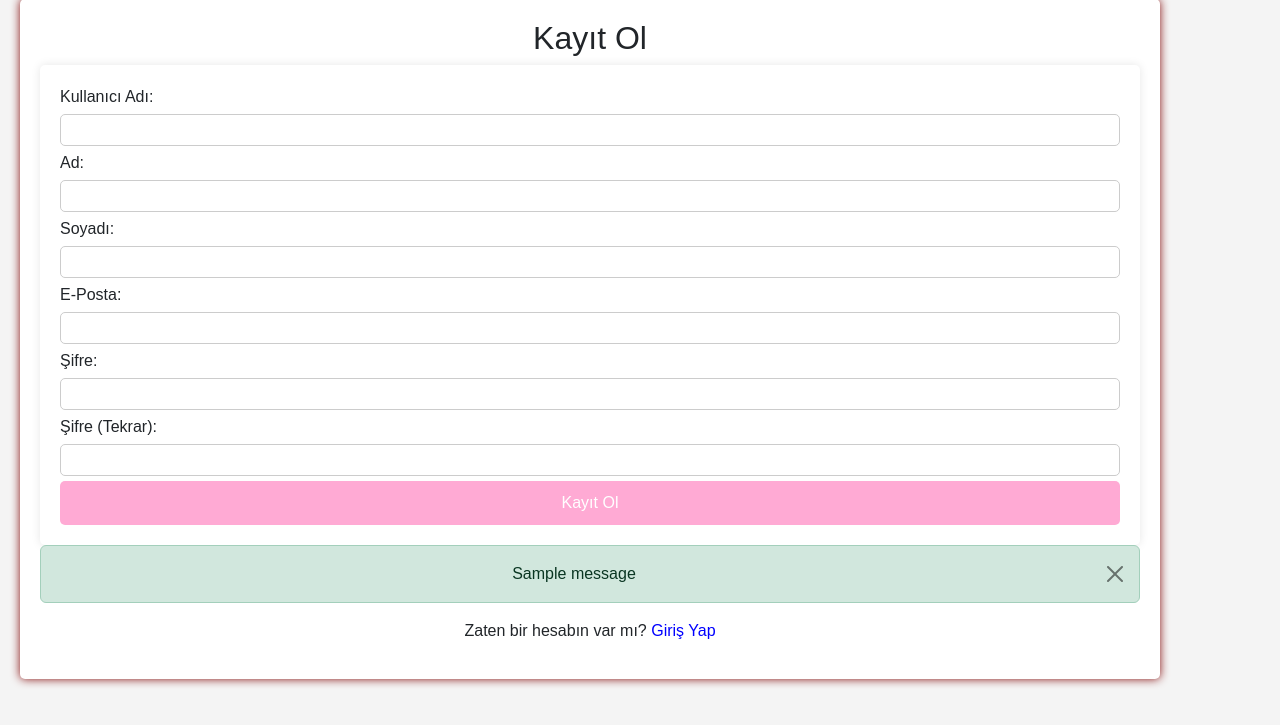
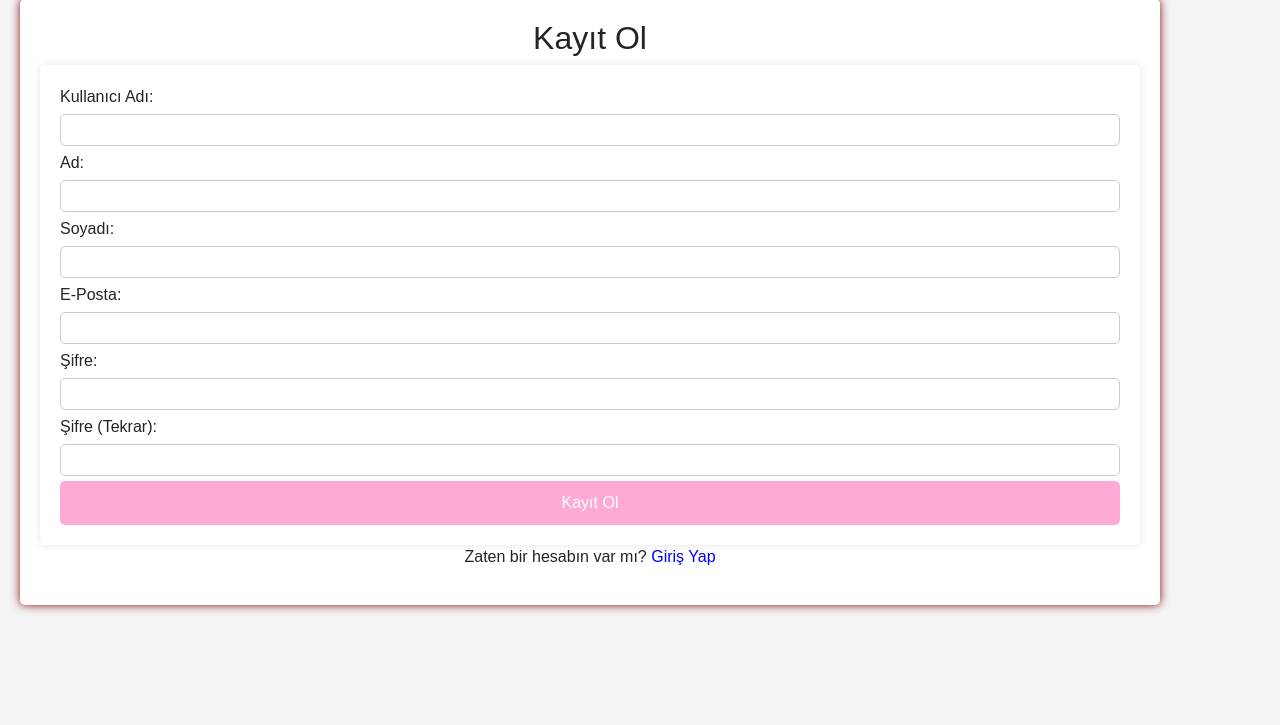
Before and after one commit to aysenuryesil/MyProject, a Django app: page /register/ in a window 1280 px wide. Shown: the part 75-800 px from the top of the page. Run offline with Django 5.2, Linux system fonts and the light colour scheme; one stand-in notice (Sample message) is shown.

Commit message:
güncellendi

```diff
--- a/accounts/views.py
+++ b/accounts/views.py
@@ -58,7 +58,7 @@ def register_view(request):
         password1 = request.POST["password1"]
         password2 = request.POST["password2"]
 
-        if password1 != password2:
+        if password1 != password2 :
             messages.error(request,'Şifreler uyuşmuyor!!!')
             return redirect('register')
 
@@ -79,7 +79,7 @@ def register_view(request):
                 password=password1
             )
             user.save()
-            messages.success(request,"Başarıyla kayıt oldunuz! Giriş yapabilirsiniz.")
+            messages.success(request, "Tebrikler! Başarıyla kayıt oldunuz.")
             return redirect("login")
 
     return render(request, "register.html")
--- a/templates/register.html
+++ b/templates/register.html
@@ -78,13 +78,12 @@
 </form>
 
         {% if messages %}
-            {% for message in messages %}
-                <div class="alert alert-{{ message.tags }} alert-dismissible fade show" role="alert">
-                    {{ message }}
-                    <button type="button" class="btn-close" data-bs-dismiss="alert" aria-label="Close"></button>
-                </div>
-        {% endfor %}
-{% endif %}
+            {% for message in messages%}
+                <script>
+                    alert('{{message}}');
+                </script>
+            {% endfor %}
+        {% endif %}
 
 
 
```
Also changed, not shown: MyProject/settings.py (+7 -7 lines), 1 other file.
